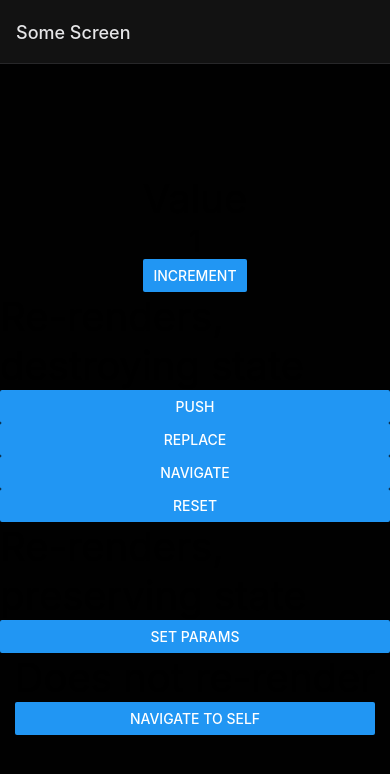
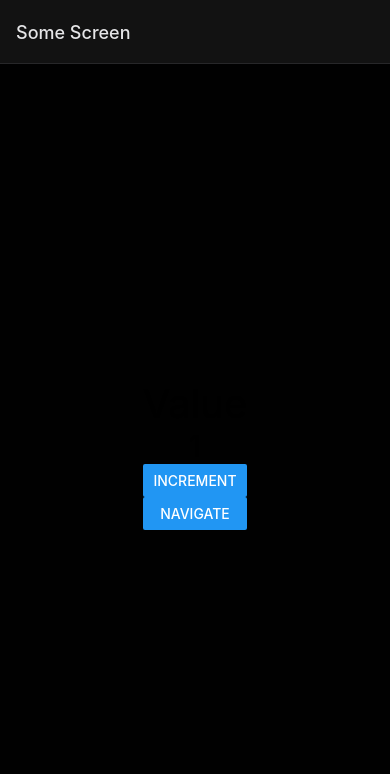
Before and after one commit to MacKenzieHnC/ReactNavigationBug, a React Native app: screen / in a window 390 px wide. Shown: the top 774 px of the page. Built offline with nearby package versions, Linux system fonts and the light colour scheme.

Commit message:
Simplify and satisfy type-checker

```diff
--- a/App.tsx
+++ b/App.tsx
@@ -1,3 +1,4 @@
+/* eslint-disable react-native/no-inline-styles */
 /**
  * Sandbox to debug React Navigation for Windows
  *
@@ -9,20 +10,24 @@ import {Button, Text, View} from 'react-native';
 
 // Navigation
 import {DarkTheme, NavigationContainer} from '@react-navigation/native';
-import {CommonActions, NavigationAction} from '@react-navigation/routers';
-import {createStackNavigator} from '@react-navigation/stack';
+import {CommonActions} from '@react-navigation/routers';
+import {
+  createStackNavigator,
+  StackNavigationProp,
+} from '@react-navigation/stack';
 
-function SomeOtherScreen() {
-  return (
-    <View style={{flex: 1, alignItems: 'center', justifyContent: 'center'}}>
-      <Text style={{fontSize: 30}}>Other Screen</Text>
-    </View>
-  );
-}
+type RootStackParamList = {
+  'Some Screen': {name: string};
+  'Some Other Screen': {name: string};
+};
 
-function SomeScreen({navigation}) {
+type Props = {
+  navigation: StackNavigationProp<RootStackParamList>;
+};
+
+function SomeScreen({navigation}: Props) {
   const [someValue, setSomeValue] = useState(1);
-  console.log('Some Screen has been rendered');
+  console.log('Some Screen');
 
   return (
     <View style={{flex: 1, alignItems: 'center', justifyContent: 'center'}}>
@@ -38,15 +43,6 @@ function SomeScreen({navigation}) {
           title={'Increment'}
           onPress={() => setSomeValue(someValue + 1)}
         />
-      </View>
-
-      <View>
-        <Text style={{fontSize: 40}}>Re-renders, destroying state</Text>
-        <Button title={'Push'} onPress={() => navigation.push('Some Screen')} />
-        <Button
-          title={'Replace'}
-          onPress={() => navigation.replace('Some Screen')}
-        />
         <Button
           title={'Navigate'}
           onPress={() =>
@@ -55,38 +51,21 @@ function SomeScreen({navigation}) {
             )
           }
         />
-        <Button
-          title={'Reset'}
-          onPress={() =>
-            navigation.reset({index: 1, routes: [{name: 'Some Screen'}]})
-          }
-        />
-      </View>
-
-      <View>
-        <Text style={{fontSize: 40}}>Re-renders, preserving state</Text>
-        <Button
-          title={'Set Params'}
-          onPress={() =>
-            navigation.dispatch(CommonActions.setParams({user: 'Wojtek'}))
-          }
-        />
-      </View>
-
-      <View>
-        <Text style={{fontSize: 40}}>Does not re-render</Text>
-        <Button
-          title={'Navigate To Self'}
-          onPress={() =>
-            navigation.dispatch(CommonActions.navigate({name: 'Some Screen'}))
-          }
-        />
       </View>
     </View>
   );
 }
 
-const Stack = createStackNavigator();
+function SomeOtherScreen() {
+  console.log('Some Other Screen');
+  return (
+    <View style={{flex: 1, alignItems: 'center', justifyContent: 'center'}}>
+      <Text style={{fontSize: 30}}>Other Screen</Text>
+    </View>
+  );
+}
+
+const Stack = createStackNavigator<RootStackParamList>();
 
 const App = () => {
   return (
```
